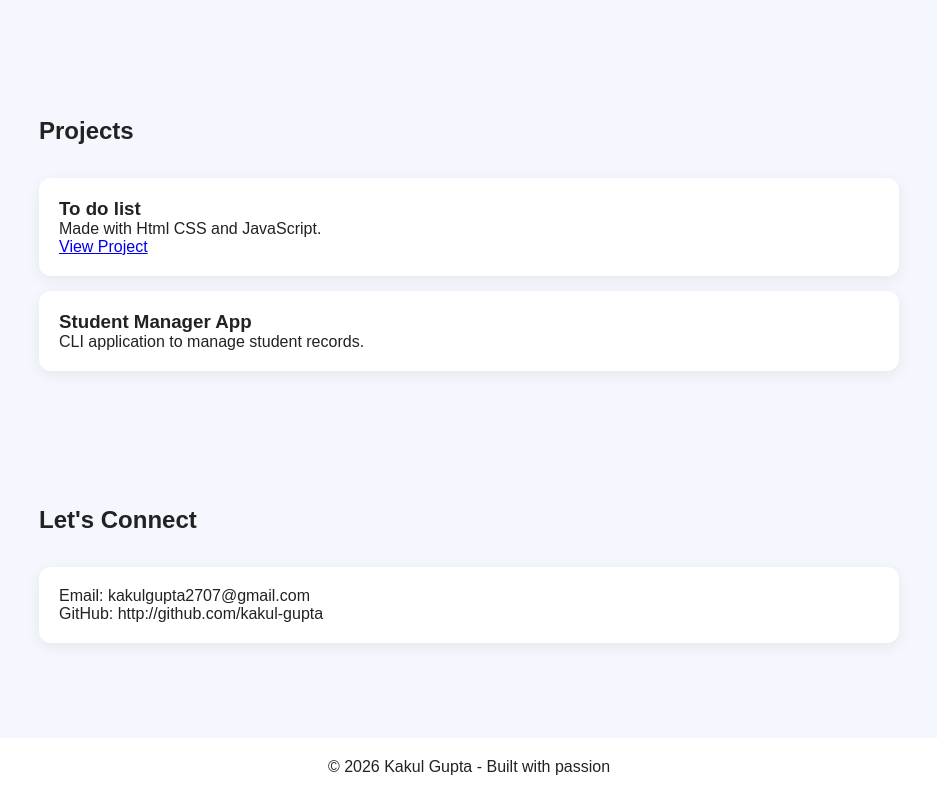
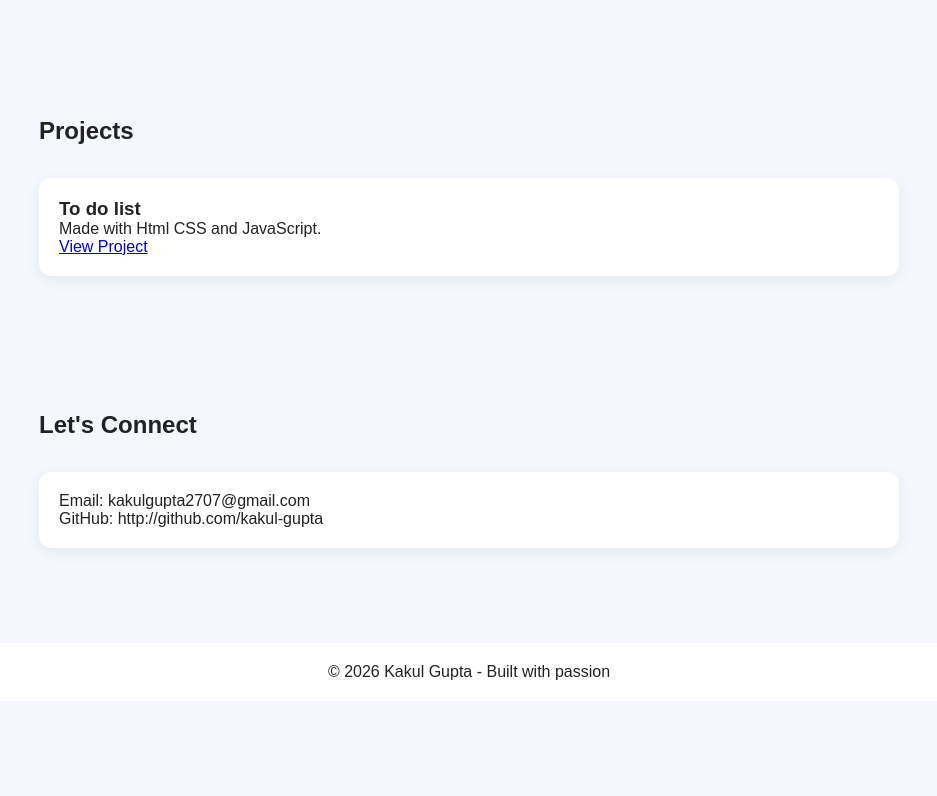
Before and after one commit to kakulgupta2707-debug/My-portfolio, a plain HTML site: page index.html in a window 1280 px wide. Shown: the part 862-1658 px from the top of the page, without its empty margins (171-1108 px from the left). After the commit the page ends 1563 px from the top, so only its background shows below. Drawn offline with Linux system fonts and the light colour scheme.

Commit message:
Update index.html

```diff
--- a/index.html
+++ b/index.html
@@ -52,7 +52,7 @@ section{padding:60px 20px;max-width:900px;margin:auto}
 <section id="projects">
 <h2>Projects</h2><br>
 <div class="card"><h3>To do list</h3><p>Made with Html CSS and JavaScript.</p><a href="todo.html">View Project</a></div>
-<div class="card"><h3>Student Manager App</h3><p>CLI application to manage student records.</p></div>
+<!--<div class="card"><h3>Student Manager App</h3><p>CLI application to manage student records.</p></div>-->
 </div>
 </section>
 <section id="contact">
```
